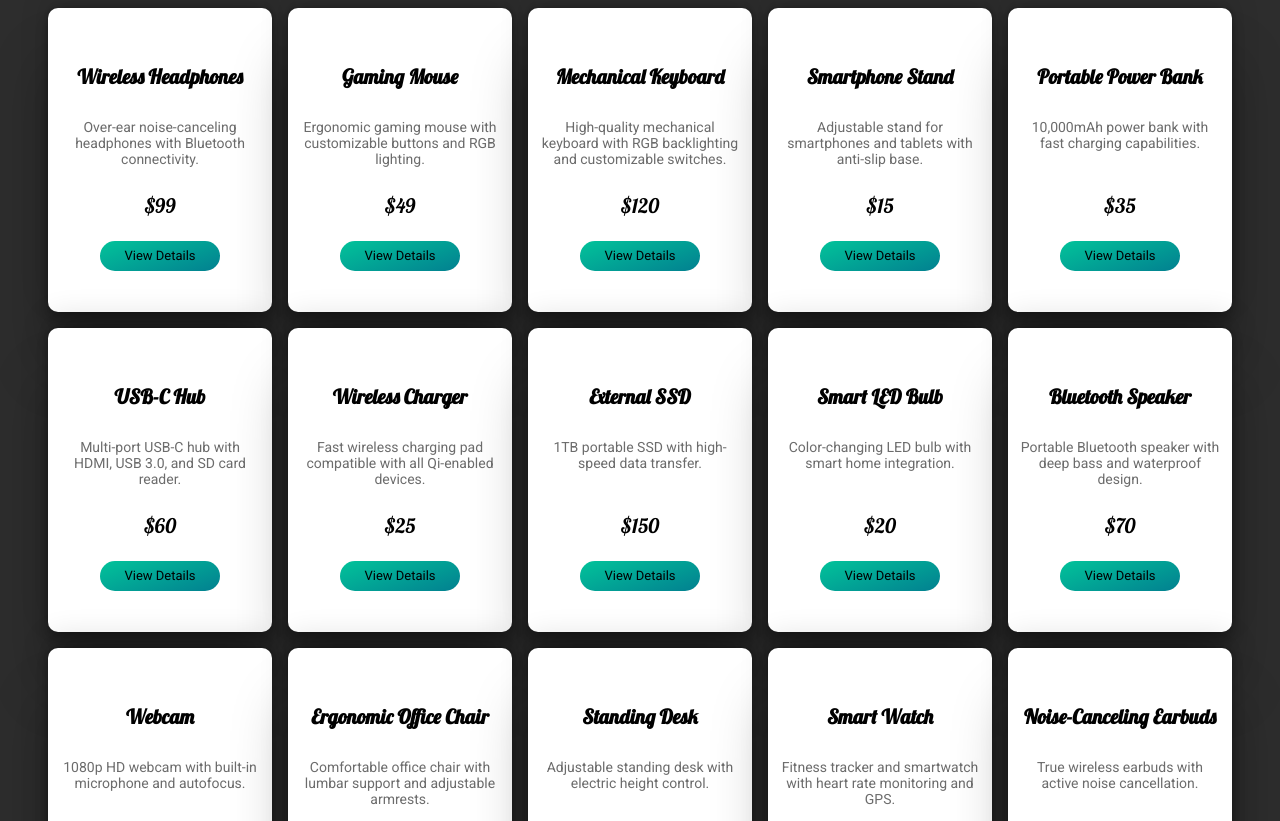
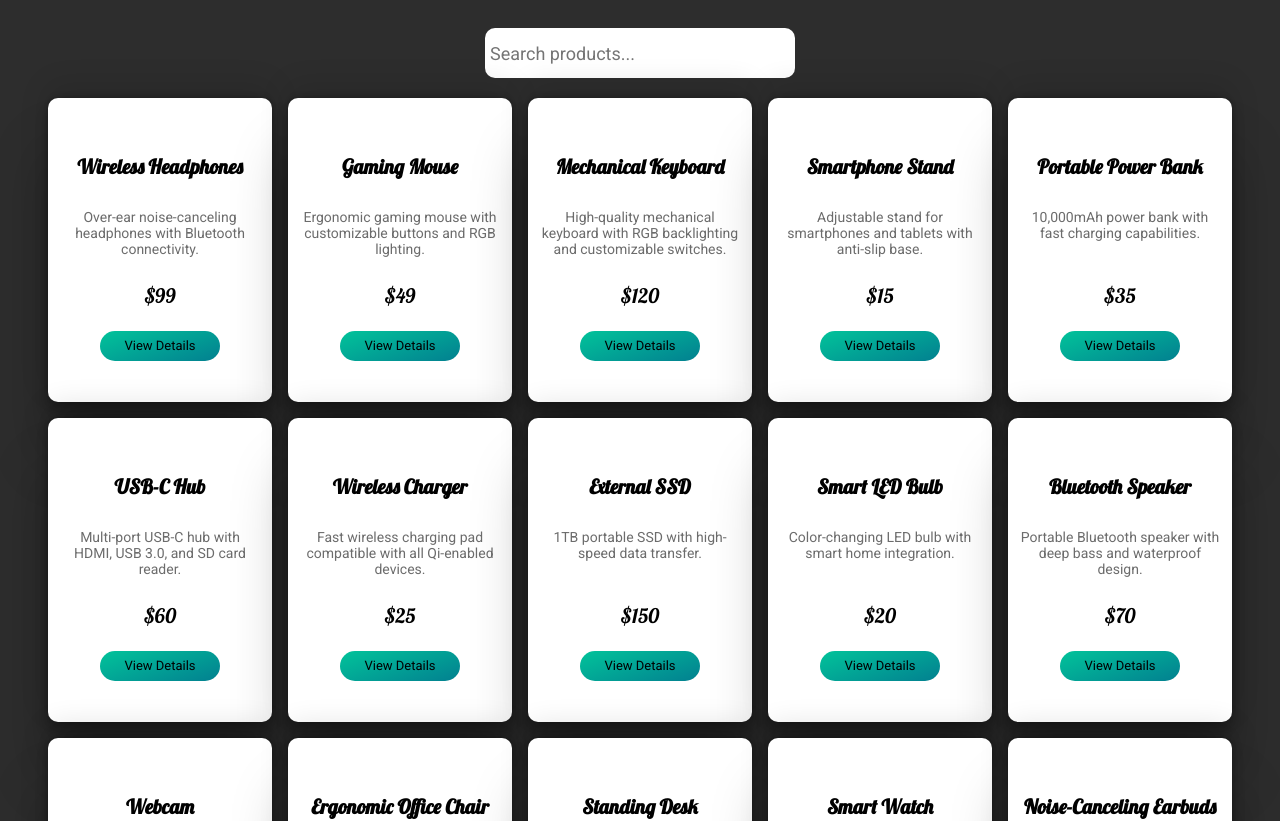
Before and after one commit to NicolaiGorden/product-app, an Angular app: page /products in a window 1280 px wide. Shown: the top 821 px of the page. Built offline with nearby package versions, Linux system fonts and the light colour scheme.

Commit message:
added search functionality

```diff
--- a/src/app/app.component.ts
+++ b/src/app/app.component.ts
@@ -2,10 +2,11 @@ import { Component } from '@angular/core';
 import { RouterOutlet } from '@angular/router';
 import { ProductCardComponent } from './components/product-card/product-card.component';
 import { ProductListComponent } from './components/product-list/product-list.component';
+import { FormsModule } from '@angular/forms';
 
 @Component({
   selector: 'app-root',
-  imports: [RouterOutlet, ProductCardComponent, ProductListComponent],
+  imports: [RouterOutlet, ProductCardComponent, ProductListComponent, FormsModule],
   templateUrl: './app.component.html',
   styleUrl: './app.component.css'
 })
--- a/src/app/components/product-list/product-list.component.css
+++ b/src/app/components/product-list/product-list.component.css
@@ -7,3 +7,21 @@
     gap: 1em;
     justify-content: center;
 }
+
+.search-wrapper {
+    width: 100%;
+    display: flex;
+    align-content: center;
+    justify-content: center;
+}
+
+.search-bar {
+    width: 300px;
+    margin: 20px;
+    height: 40px;
+    font-family: "Roboto", sans-serif;
+    font-size: 18px;
+    border: 0;
+    border-radius: 10px;
+    padding: 5px
+}
--- a/src/app/components/product-list/product-list.component.html
+++ b/src/app/components/product-list/product-list.component.html
@@ -1,3 +1,8 @@
+<div class="search-wrapper">
+    <input class="search-bar" type="text" [(ngModel)]="searchQuery" (input)="onSearchChange(searchQuery)" placeholder="Search products..." />
+</div>
+
+
 <div class="product-list">
     <div *ngFor="let product of products">
         <app-product-card [product]="product"></app-product-card>
--- a/src/app/components/product-list/product-list.component.ts
+++ b/src/app/components/product-list/product-list.component.ts
@@ -2,20 +2,39 @@ import { Component, OnInit } from '@angular/core';
 import { ProductService } from '../../services/product.service';
 import { ProductCardComponent } from '../product-card/product-card.component';
 import { CommonModule } from '@angular/common';
+import { debounceTime, distinctUntilChanged, Subject } from 'rxjs';
+import { FormsModule } from '@angular/forms';
 
 @Component({
   selector: 'app-product-list',
-  imports: [ProductCardComponent, CommonModule],
+  imports: [ProductCardComponent, CommonModule, FormsModule],
   templateUrl: './product-list.component.html',
   styleUrl: './product-list.component.css'
 })
+
 export class ProductListComponent implements OnInit{
   products: any[] = [];
+  searchQuery: string = '';
+  private searchSubject = new Subject<string>();
+
   constructor (private productService: ProductService) {}
 
   ngOnInit(): void {
     this.productService.getProducts().subscribe(data => {
       this.products = data
     })
+
+    this.searchSubject.pipe(
+      debounceTime(300), // Wait 300ms before making a request
+      distinctUntilChanged() // Ignore if input hasn't changed
+    ).subscribe(query => {
+      this.productService.searchProducts(query).subscribe(data => {
+        this.products = data;
+      });
+    });
+  }
+
+  onSearchChange(query: string): void {
+    this.searchSubject.next(query);
   }
 }
--- a/src/app/services/product.service.ts
+++ b/src/app/services/product.service.ts
@@ -1,5 +1,6 @@
 import { Injectable } from '@angular/core';
 import { Observable, of } from 'rxjs';
+import { map } from 'rxjs/operators';
 
 @Injectable({
   providedIn: 'root'
@@ -36,6 +37,15 @@ export class ProductService {
   getProductById(id: number): Observable<any> {
     return of(this.products.find(product => product.id === id));
   }
+  searchProducts(query: string): Observable<any[]> {
+    return of(this.products).pipe(
+      map(products=>
+        products.filter(product =>
+          product.name.toLowerCase().includes(query.toLowerCase())
+        )
+      )
+    )
+  }
 
   constructor() { }
 }
```
